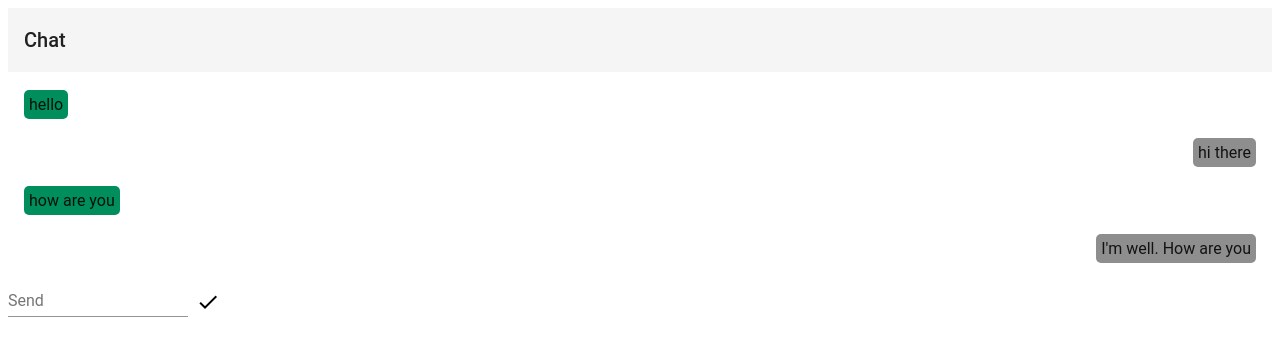
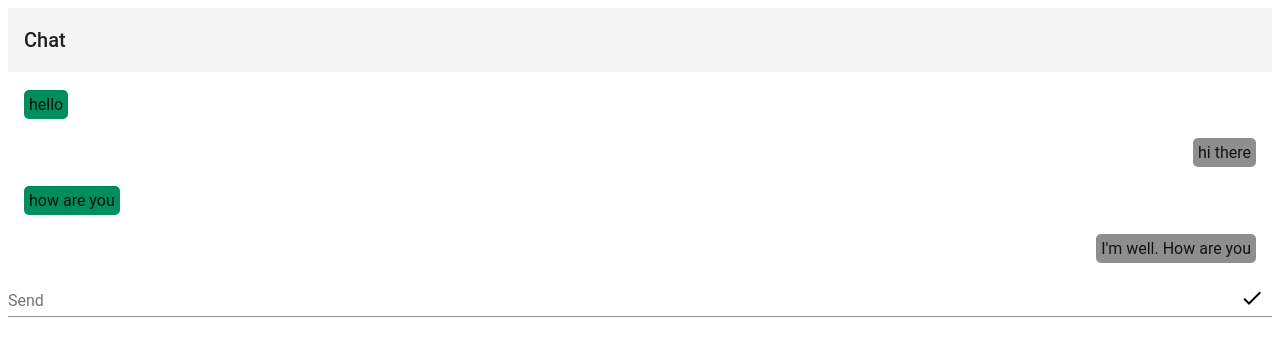
Before and after one commit to wesley118/wamchat, an Angular app: page / in a window 1280 px wide. Shown: the top 356 px of the page. Built offline with nearby package versions, Linux system fonts and the light colour scheme.

Commit message:
updates to layout

```diff
--- a/src/app/chat/chat.component.css
+++ b/src/app/chat/chat.component.css
@@ -9,3 +9,12 @@
   margin-right: 0;
   margin-left: auto;
 }
+
+.input-text {
+  width: 100%;
+}
+
+.submit-btn {
+  float: right;
+  margin-top: -60px;
+}
--- a/src/app/chat/chat.component.html
+++ b/src/app/chat/chat.component.html
@@ -3,9 +3,9 @@
     <span class="message" [class.sender]="message.username === 'wesley'">{{message.message}}</span>
   </mat-list-item>
 </mat-list>
-<mat-form-field>
+<mat-form-field class="input-text">
   <input matInput placeholder="Send">
 </mat-form-field>
-<button mat-icon-button>
-  <i class="material-icons">check</i>
-</button>
+  <button mat-icon-button class="submit-btn">
+    <i class="material-icons">check</i>
+  </button>
--- a/src/app/chat/chat.component.ts
+++ b/src/app/chat/chat.component.ts
@@ -14,6 +14,9 @@ export class ChatComponent implements OnInit {
   getMessages(): void {
     this.messages = CHATS.messages;
   }
+  saveMessage(): void {
+
+  }
   constructor() { }
 
   ngOnInit() {
```
